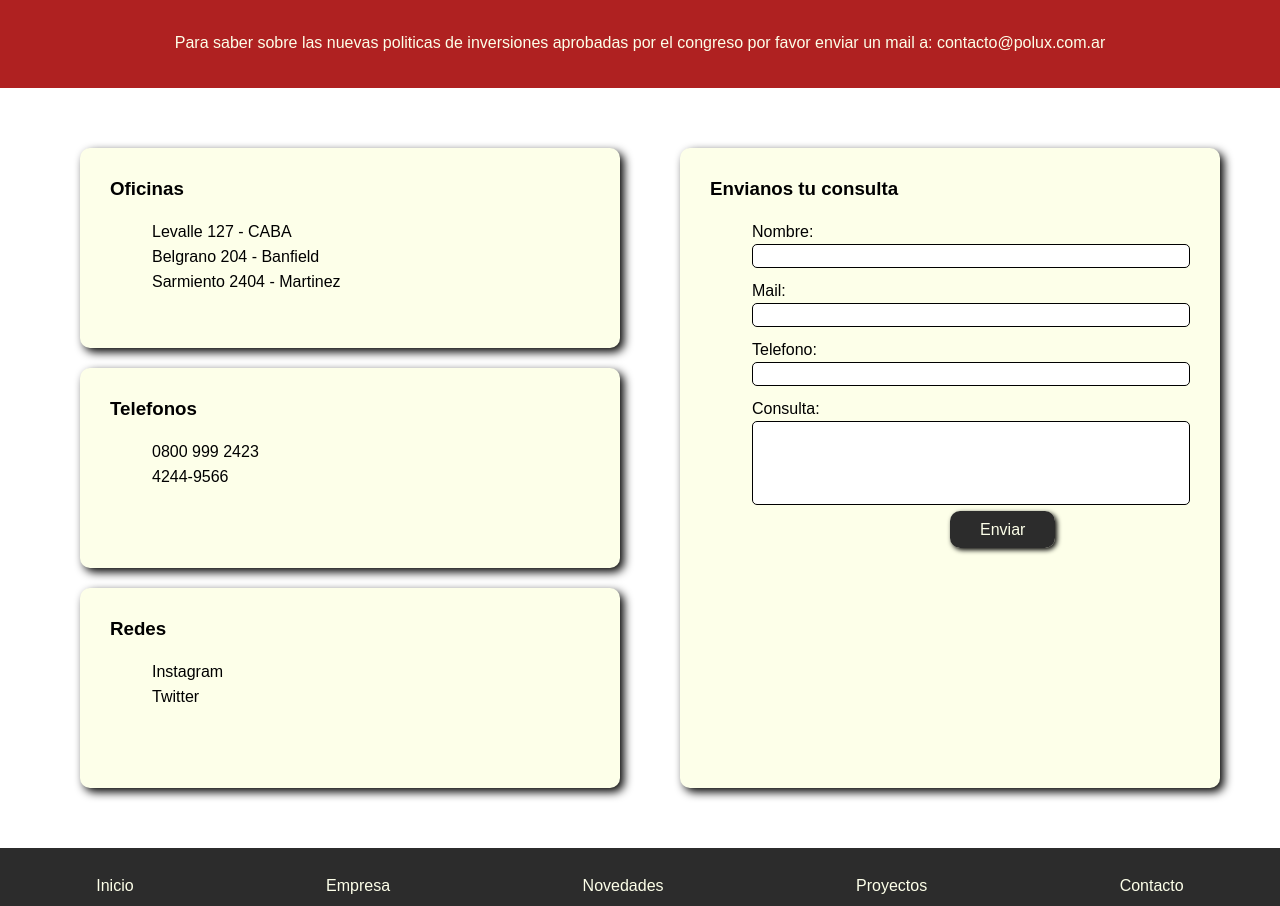
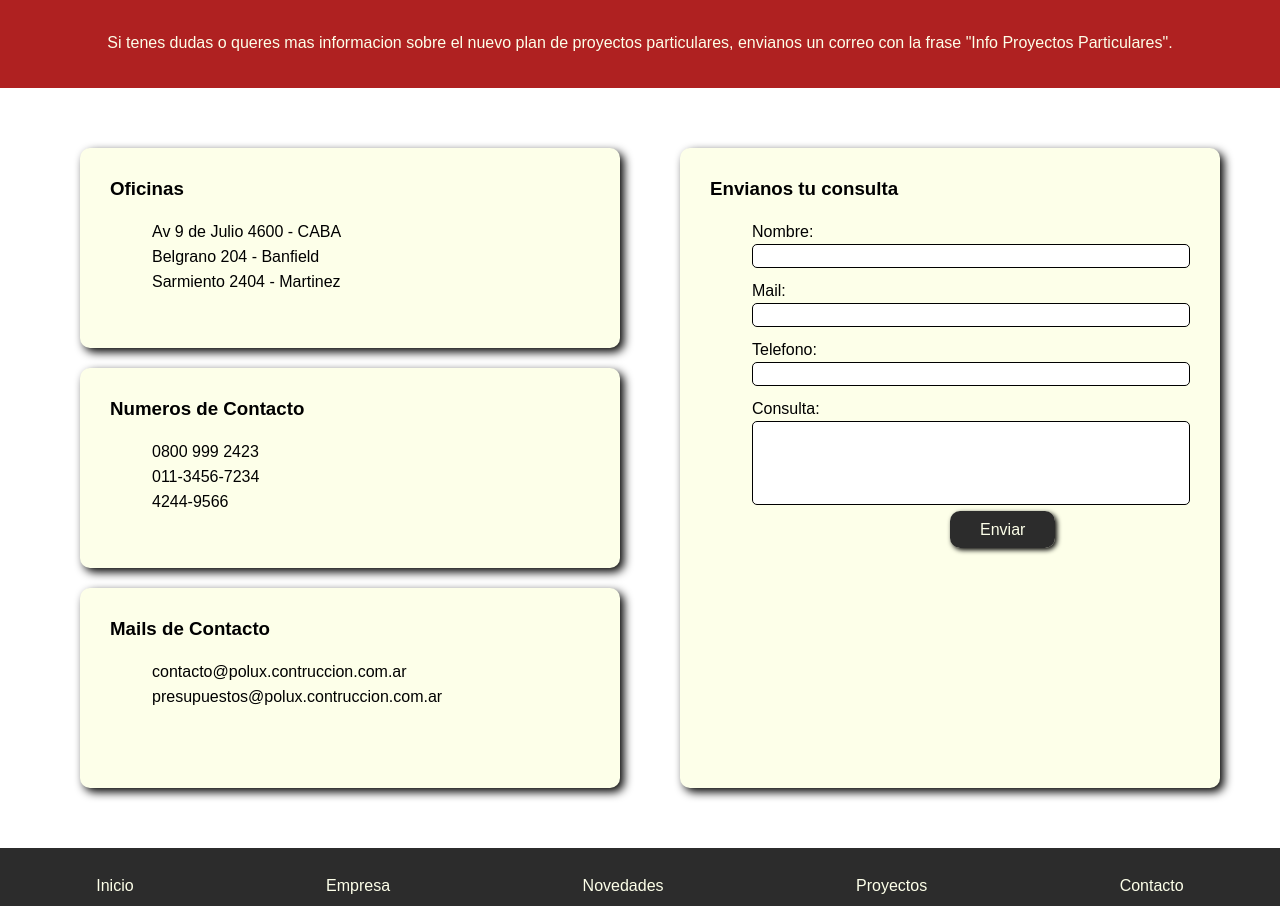
Before and after one commit to FERNANDOSERVIDIO/PoluxConstruccion, a website: page contactos.html in a window 1280 px wide. Shown: the part 1062-1968 px from the top of the page. Drawn offline with Linux system fonts and the light colour scheme.

Commit message:
Cambios en la informacion de la pagina Contacto

```diff
--- a/contactos.html
+++ b/contactos.html
@@ -26,7 +26,7 @@
         </div>
     </div>
     <div class="redBlock">
-        <p class="font-normal text-white textCenter padding-1">Para saber sobre las nuevas politicas de inversiones aprobadas por el congreso por favor enviar un mail a: contacto@polux.com.ar</p>
+        <p class="font-normal text-white textCenter padding-1">Si tenes dudas o queres mas informacion sobre el nuevo plan de proyectos particulares, envianos un correo con la frase "Info Proyectos Particulares".</p>
     </div>
    <div class="gridContacto">
 
@@ -34,7 +34,7 @@
             <div class="margin-3 margin-top-3">
                 <h3 class="font-bold">Oficinas</h3>
                 <ol>
-                    <ul class="font-normal ">Levalle 127 - CABA</ul>
+                    <ul class="font-normal ">Av 9 de Julio 4600 - CABA</ul>
                     <ul class="font-normal ">Belgrano 204 - Banfield</ul>
                     <ul class="font-normal ">Sarmiento 2404 - Martinez</ul>
                 </ol>
@@ -43,9 +43,10 @@
 
         <div class="grid-contacto-telefonos">
             <div class="margin-3 margin-top-3">
-                <h3 class="font-bold">Telefonos</h3>
+                <h3 class="font-bold">Numeros de Contacto</h3>
                 <ol>
                     <ul class="font-normal">0800 999 2423</ul>
+                    <ul class="font-normal">011-3456-7234</ul>
                     <ul class="font-normal">4244-9566</ul>
                 </ol>
             </div>
@@ -53,10 +54,10 @@
 
         <div class="grid-contacto-redes">
             <div class="margin-3 margin-top-3">
-                <h3 class="font-bold">Redes</h3>
+                <h3 class="font-bold">Mails de Contacto</h3>
                 <ol>
-                    <ul class="font-normal">Instagram </ul>
-                    <ul class="font-normal">Twitter</ul>
+                    <ul class="font-normal">contacto@polux.contruccion.com.ar </ul>
+                    <ul class="font-normal">presupuestos@polux.contruccion.com.ar</ul>
                 </ol>
             </div>
         </div>
```
